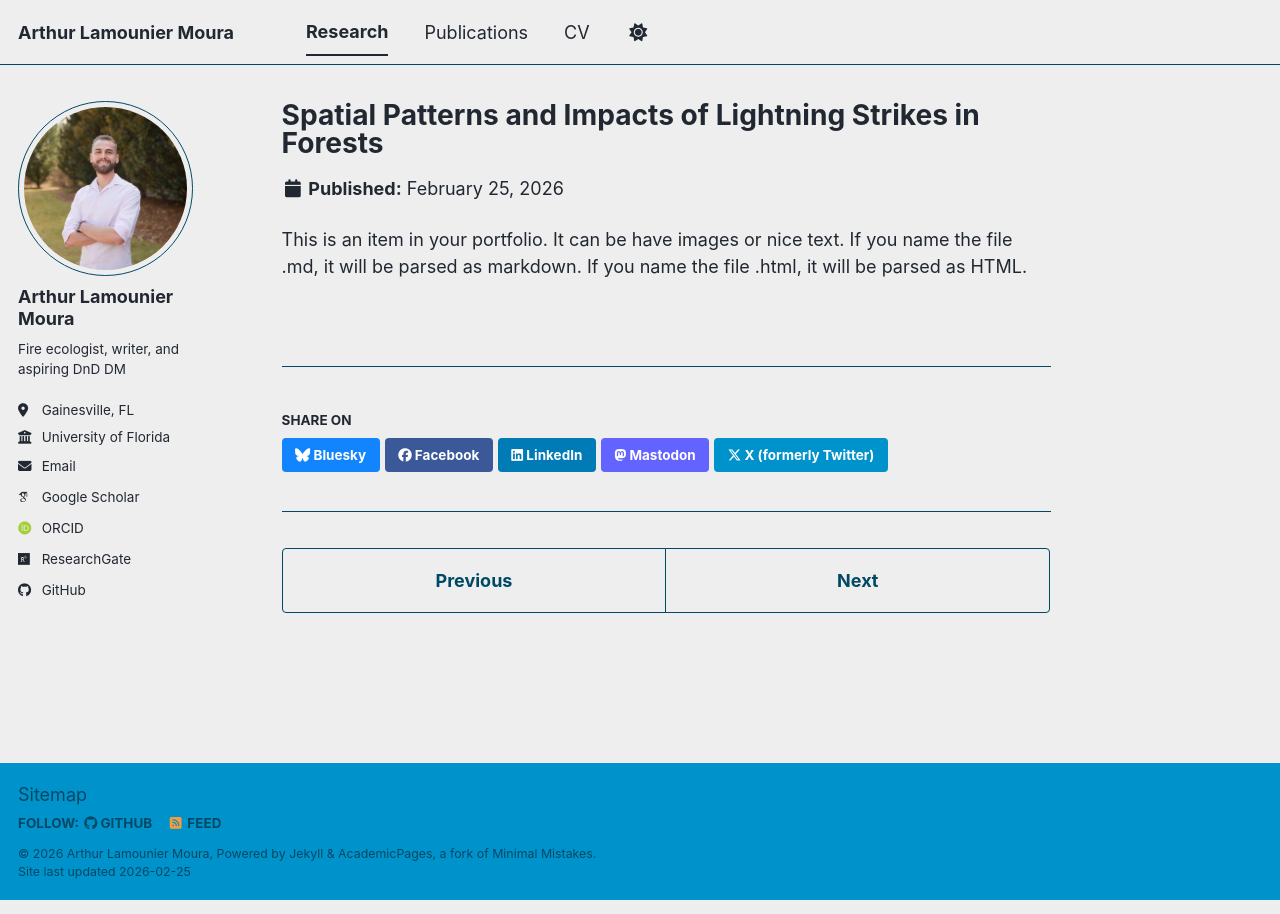
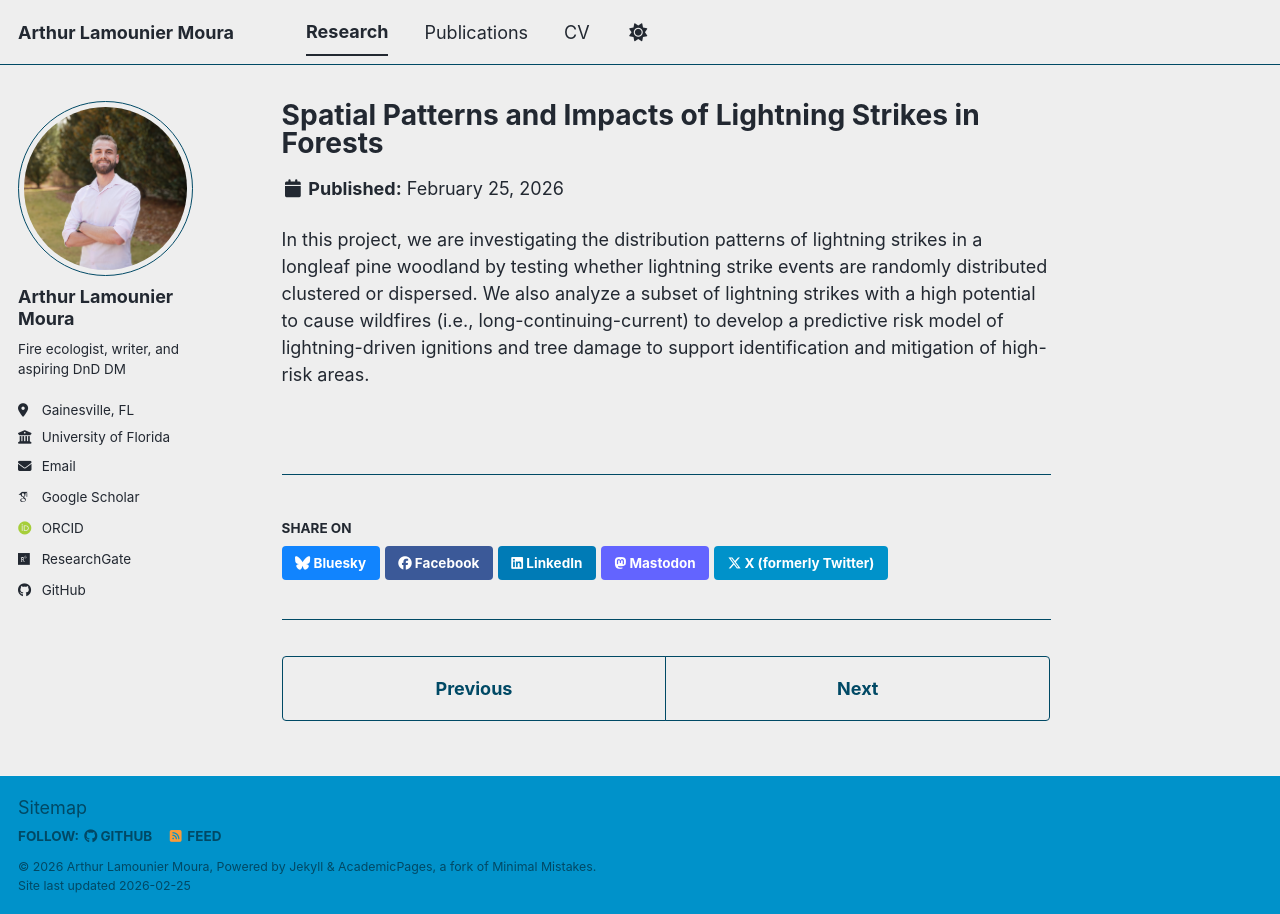
Before and after one commit to arthurlamounier/arthurlamounier.github.io, a Jekyll site: the page built from _portfolio/portfolio-1.md, in a window 1280 px wide. Built offline with Jekyll 4.4.1, drawn with Linux system fonts in a browser that asks for light colours; some web fonts are replaced; a script bundle is joined from its source files by our own code; library files that are not in the unit come from our copies.

Commit message:
Update portfolio-1.md

```diff
--- a/_portfolio/portfolio-1.md
+++ b/_portfolio/portfolio-1.md
@@ -7,4 +7,4 @@ excerpt: "In this project, we are investigating the distribution patterns of lig
 collection: portfolio
 ---
 
-This is an item in your portfolio. It can be have images or nice text. If you name the file .md, it will be parsed as markdown. If you name the file .html, it will be parsed as HTML.
+In this project, we are investigating the distribution patterns of lightning strikes in a longleaf pine woodland by testing whether lightning strike events are randomly distributed clustered or dispersed. We also analyze a subset of lightning strikes with a high potential to cause wildfires (i.e., long-continuing-current) to develop a predictive risk model of lightning-driven ignitions and tree damage to support identification and mitigation of high-risk areas.
```
